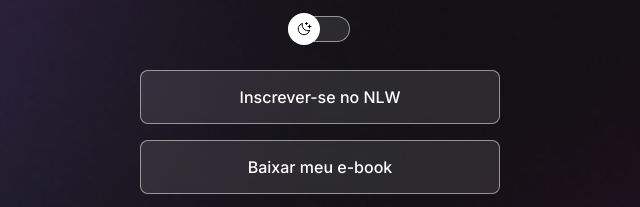
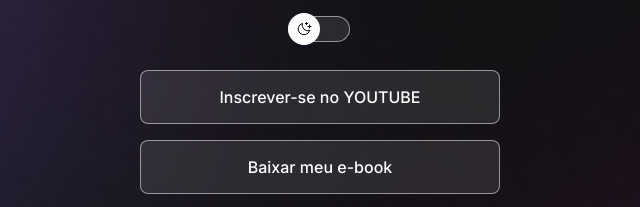
Before and after one commit to isaacmateusv/sobre-isaac, a plain HTML site: page index.html in a window 1280 px wide. Shown: the part 239-446 px from the top of the page, 320-960 px from the left. Drawn offline with nearby package versions, Linux system fonts and the light colour scheme.

Commit message:
altear texto do Inscrever-se

```diff
--- a/index.html
+++ b/index.html
@@ -9,7 +9,7 @@
     />
     <meta charset="UTF-8" />
     <meta name="viewport" content="width=device-width, initial-scale=1.0" />
-    <title>DevLinks</title>
+    <title>Dev Links</title>
     <link rel="stylesheet" href="./style.css" />
   </head>
   <body>
@@ -27,7 +27,7 @@
       <ul>
         <li>
           <a href="https://www.youtube.com/" target="_blank"
-            >Inscrever-se no NLW</a
+            >Inscrever-se no YOUTUBE</a
           >
         </li>
         <li>
```
